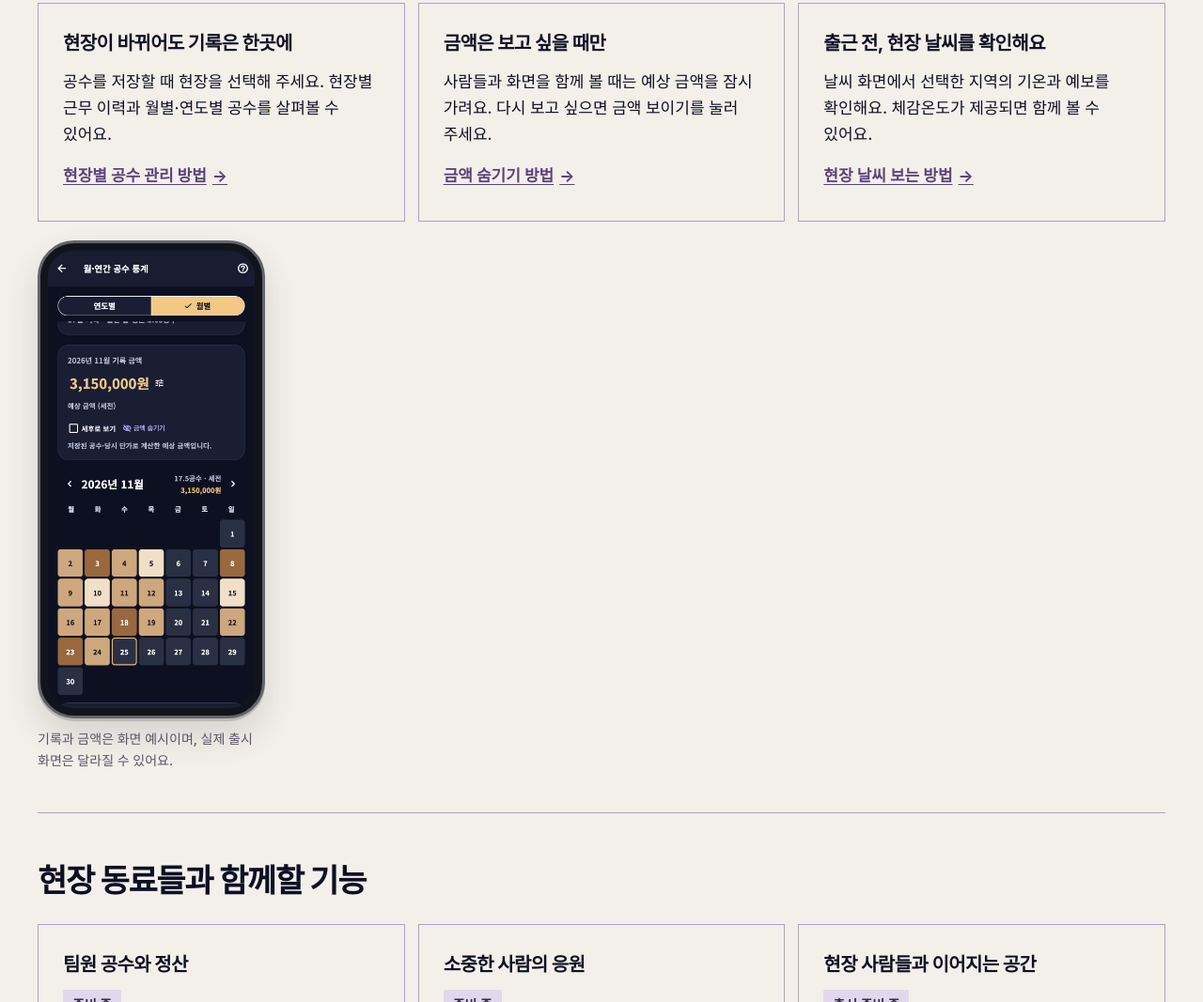
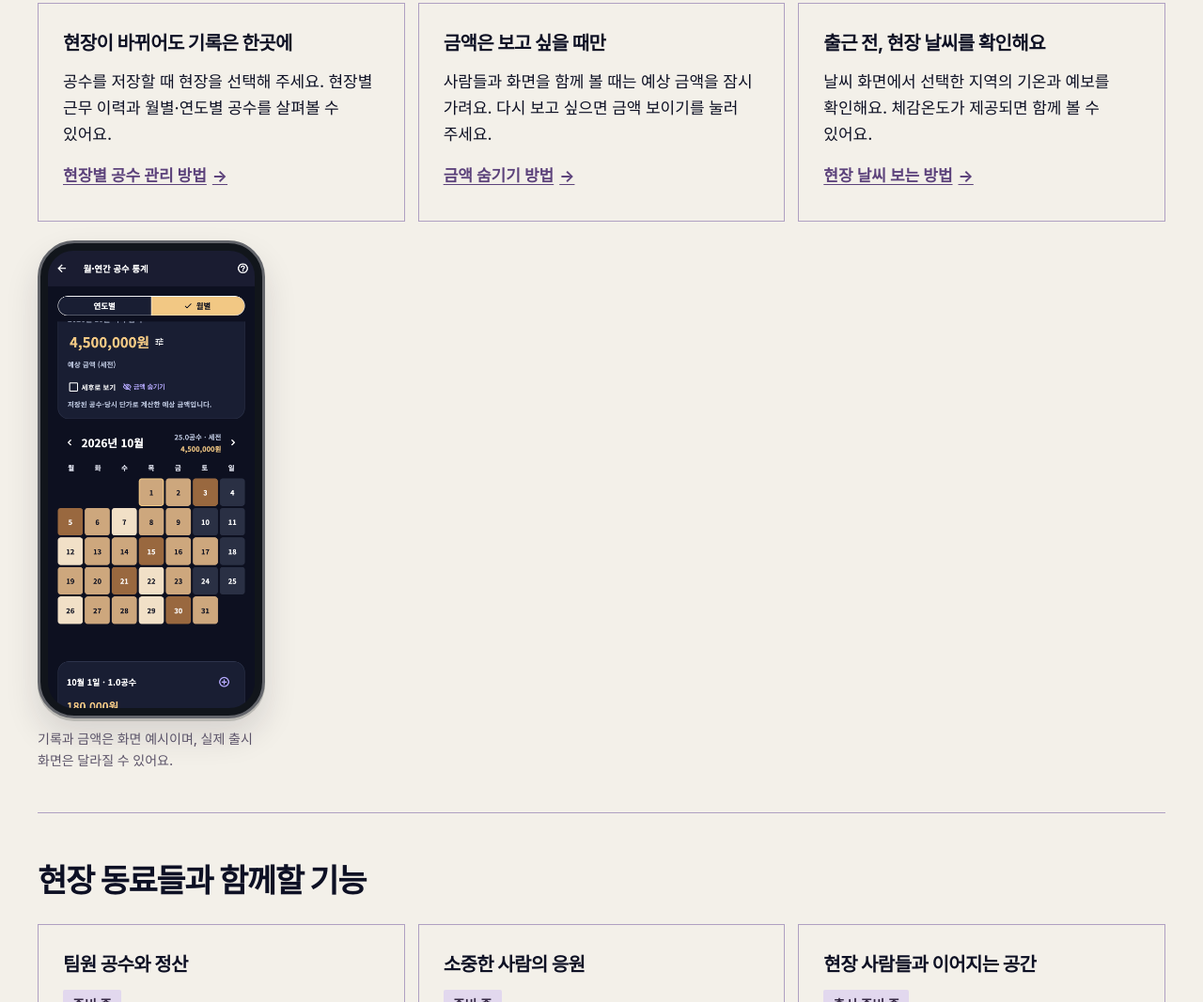
Before and after one commit to fromearlymo/frolymo-website, a plain HTML site: page features/index.html in a window 1280 px wide. Shown: the part 1192-2259 px from the top of the page at 94% size. Drawn offline with Linux system fonts and the light colour scheme; a web font is replaced by a local one.

Commit message:
Refresh features website files

```diff
--- a/features/index.html
+++ b/features/index.html
@@ -88,8 +88,8 @@
       <div class="guide-feature-preview">
         <figure class="guide-preview">
           <div class="mag-phone-frame">
-            <a href="../assets/guide/guide-07-calendar.webp" aria-label="선택한 달에 일한 날과 공수 크기를 벽돌 색으로 보여 주는 달력 크게 보기">
-              <img src="../assets/guide/guide-07-calendar.webp" width="840" height="1860" alt="선택한 달에 일한 날과 공수 크기를 벽돌 색으로 보여 주는 달력" loading="lazy" decoding="async">
+            <a href="../assets/guide/guide-07-calendar-october.png" aria-label="선택한 달에 일한 날과 공수 크기를 벽돌 색으로 보여 주는 달력 크게 보기">
+              <img src="../assets/guide/guide-07-calendar-october.png" width="840" height="1860" alt="선택한 달에 일한 날과 공수 크기를 벽돌 색으로 보여 주는 달력" loading="lazy" decoding="async">
             </a>
           </div>
           <figcaption>기록과 금액은 화면 예시이며, 실제 출시 화면은 달라질 수 있어요.</figcaption>
```
